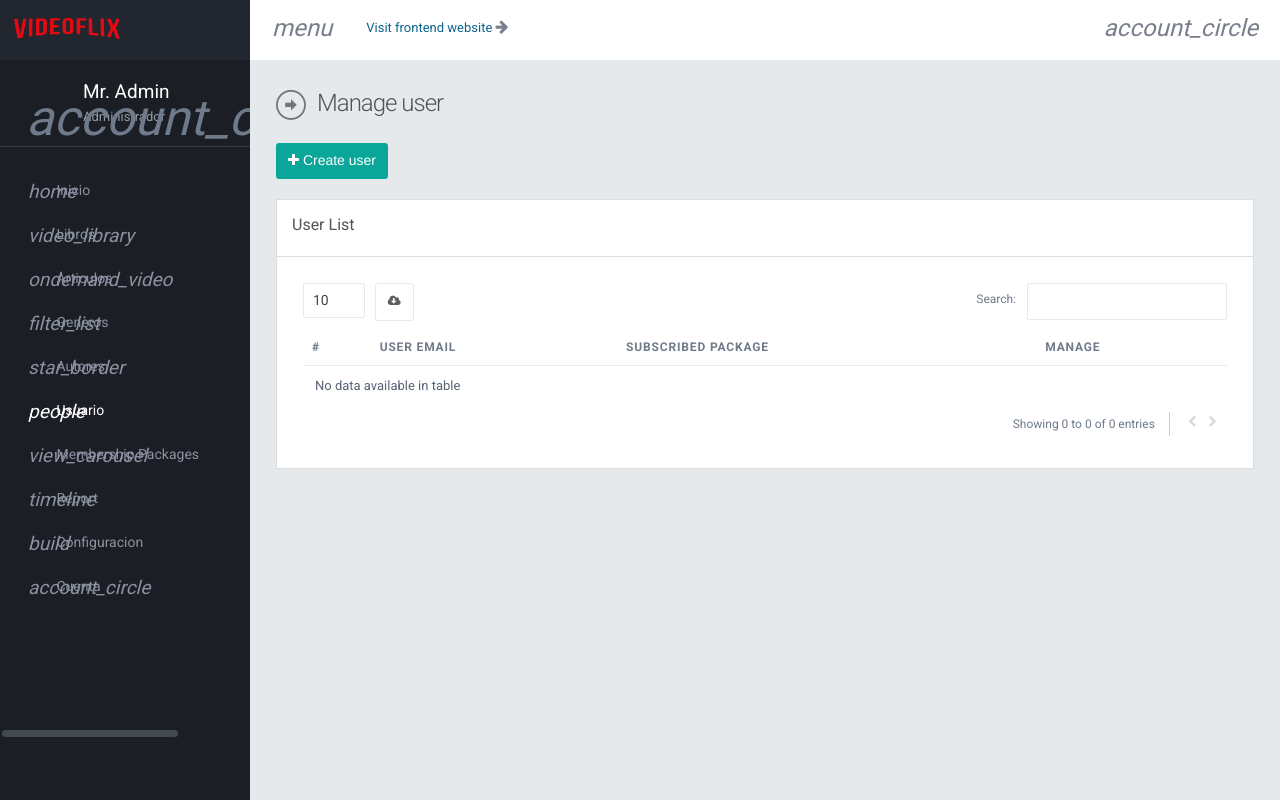
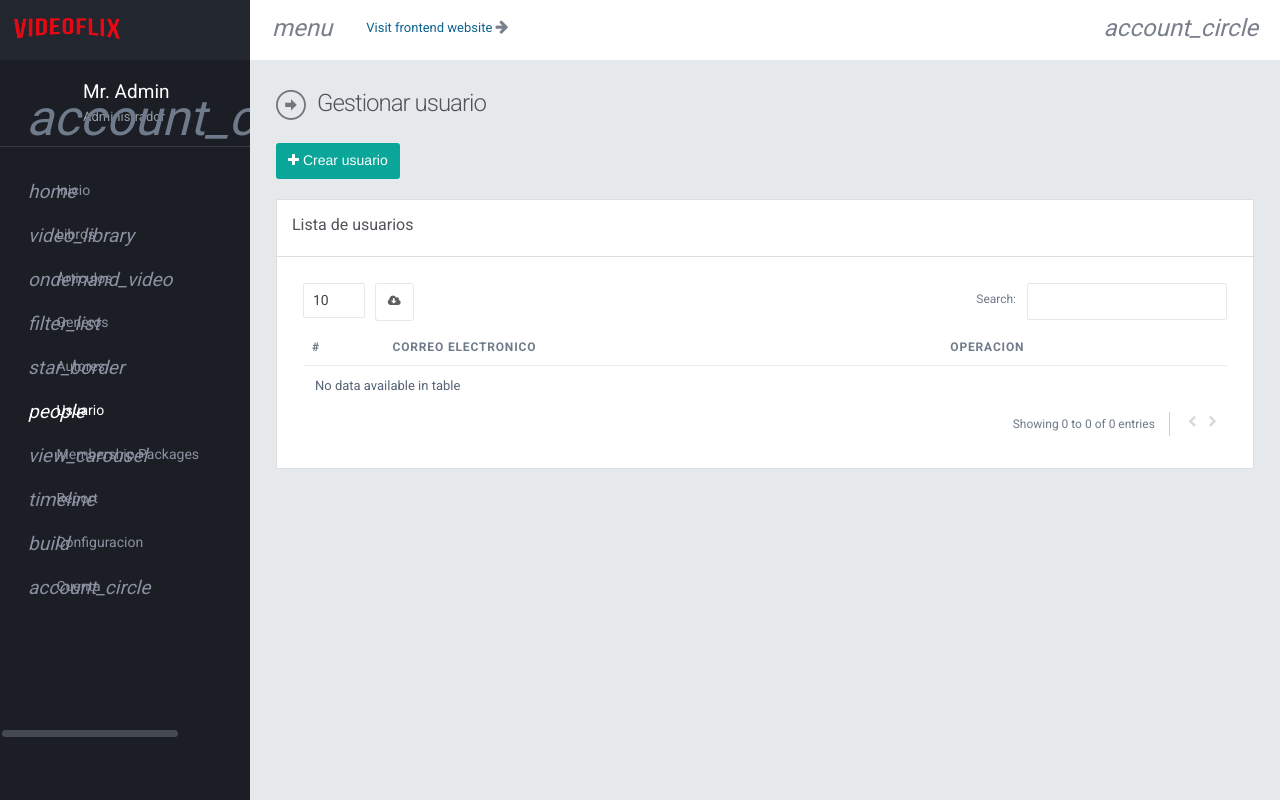
Before and after one commit to AdrianGold22/Videoflix, a CodeIgniter app: page /database/index.php/admin/user_list in a window 1280 px wide. Run offline with CodeIgniter, Linux system fonts and the light colour scheme; a user stored in the database is signed in; data comes from the database, SQL or seed files in the repository; some libraries are stand-ins or nearby versions.

Commit message:
segundo commit

```diff
--- a/videoflix/application/controllers/Admin.php
+++ b/videoflix/application/controllers/Admin.php
@@ -300,7 +300,7 @@
 	function user_list()
 	{
 		$page_data['page_name']		=	'user_list';
-		$page_data['page_title']	=	'Manage user';
+		$page_data['page_title']	=	'Gestionar usuario';
 		$this->load->view('backend/index', $page_data);
 	}
 
@@ -313,7 +313,7 @@
 			redirect(base_url().'index.php?admin/user_list' , 'refresh');
 		}
 		$page_data['page_name']		=	'user_create';
-		$page_data['page_title']	=	'Create user';
+		$page_data['page_title']	=	'Crear usuario';
 		$this->load->view('backend/index', $page_data);
 	}
 
@@ -327,7 +327,7 @@
 		}
 		$page_data['edit_user_id']	=	$edit_user_id;
 		$page_data['page_name']		=	'user_edit';
-		$page_data['page_title']	=	'Edit user';
+		$page_data['page_title']	=	'Editar usuario';
 		$this->load->view('backend/index', $page_data);
 	}
 
--- a/videoflix/application/views/backend/pages/user_list.php
+++ b/videoflix/application/views/backend/pages/user_list.php
@@ -1,12 +1,12 @@
 <a href="<?php echo base_url();?>index.php?admin/user_create/" class="btn btn-primary" style="margin-bottom: 20px;">
 <i class="fa fa-plus"></i>
-Create user
+Crear usuario
 </a>
 <div class="row-fluid">
 	<div class="span12">
 		<div class="grid simple ">
 			<div class="grid-title">
-				<h4>User List</h4>
+				<h4>Lista de usuarios</h4>
 			</div>
 			<div class="grid-body ">
 				<table class="table table-hover table-condensed" id="example">
@@ -15,9 +15,9 @@
 							<th>
 								#
 							</th>
-							<th>User Email</th>
-							<th>Subscribed Package</th>
-							<th>Manage</th>
+							<th>Correo electronico</th>
+							<th></th>
+							<th>Operacion</th>
 						</tr>
 					</thead>
 					<tbody>
@@ -41,9 +41,9 @@
 							</td>
 							<td>
 								<a href="<?php echo base_url();?>index.php?admin/user_edit/<?php echo $row['user_id'];?>" class="btn btn-info btn-xs btn-mini">
-								edit</a>
-								<a href="<?php echo base_url();?>index.php?admin/user_delete/<?php echo $row['user_id'];?>" class="btn btn-danger btn-xs btn-mini" onclick="return confirm('Want to delete?')">
-								delete</a>
+								editar</a>
+								<a href="<?php echo base_url();?>index.php?admin/user_delete/<?php echo $row['user_id'];?>" class="btn btn-danger btn-xs btn-mini" onclick="return confirm('Quiere eliminarlo?')">
+								borrar</a>
 							</td>
 						</tr>
 						<?php endforeach;?>
--- a/videoflix/application/views/frontend/flixer/home.php
+++ b/videoflix/application/views/frontend/flixer/home.php
@@ -19,7 +19,7 @@
 		</div>
 		<a href="<?php echo base_url();?>index.php?browse/playmovie/<?php echo $featured_movie->movie_id;?>"
 			class="btn btn-danger btn-lg" style="font-size: 20px;">
-		<b><i class="fa fa-play"></i> PLAY</b>
+		<b><i class="fa fa-play"></i> Leer</b>
 		</a>
 		<!-- ADD OR DELETE FROM PLAYLIST -->
 		<span id="mylist_button_holder">
@@ -27,7 +27,7 @@
 		<span id="mylist_add_button" style="display:none;">
 		<a href="#" class="btn  btn-lg btn_opaque"
 			onclick="process_list('movie' , 'add', <?php echo $featured_movie->movie_id;?>)">
-		<b><i class="fa fa-plus"></i> MY LIST</b>
+		<b><i class="fa fa-plus"></i> Favorito</b>
 		</a>
 		</span>
 		<span id="mylist_delete_button" style="display:none;">
--- a/videoflix/application/views/frontend/flixer/movie.php
+++ b/videoflix/application/views/frontend/flixer/movie.php
@@ -2,7 +2,7 @@
 <!-- MOVIE LIST, GENRE WISE LISTING -->
 <div class="row" style="margin:20px 60px;">
 	<h4 style="text-transform: capitalize;">
-		<?php echo $this->db->get_where('genre', array('genre_id' => $genre_id))->row()->name;?> movies (<?php echo $total_result;?>)
+	Libros de <?php echo $this->db->get_where('genre', array('genre_id' => $genre_id))->row()->name;?> (<?php echo $total_result;?>)
 	</h4>
 	<div class="content">
 		<div class="grid">
--- a/videoflix/application/views/frontend/flixer/mylist.php
+++ b/videoflix/application/views/frontend/flixer/mylist.php
@@ -6,7 +6,7 @@
 	?>
 <div class="row" style="margin:20px 60px;">
 	<h4 style="text-transform: capitalize;">
-		My List (<?php echo count($movies) + count($series);?>)
+		Favoritos (<?php echo count($movies) + count($series);?>)
 	</h4>
 	<div class="content">
 		<div class="grid">
--- a/videoflix/application/views/frontend/flixer/series.php
+++ b/videoflix/application/views/frontend/flixer/series.php
@@ -2,7 +2,7 @@
 <!-- TV SERIAL LIST, GENRE WISE LISTING -->
 <div class="row" style="margin:20px 60px;">
 	<h4 style="text-transform: capitalize;">
-		<?php echo $this->db->get_where('genre', array('genre_id' => $genre_id))->row()->name;?> serials (<?php echo $total_result;?>)
+	Articulos de <?php echo $this->db->get_where('genre', array('genre_id' => $genre_id))->row()->name;?> (<?php echo $total_result;?>)
 	</h4>
 	<div class="content">
 		<div class="grid">
```
Also changed, not shown: videoflix/application/views/backend/pages/user_create.php (+5 -5 lines), videoflix/application/views/backend/pages/user_edit.php (+4 -4 lines), videoflix/application/views/frontend/flixer/playmovie.php (+7 -7 lines), videoflix/assets/global/movie_poster/1.jpg.
